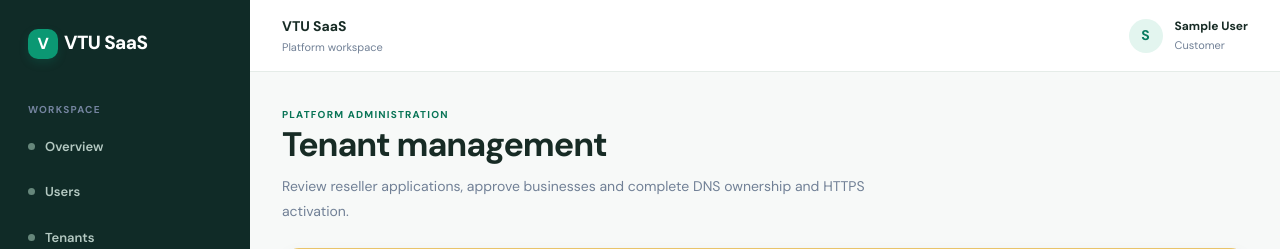
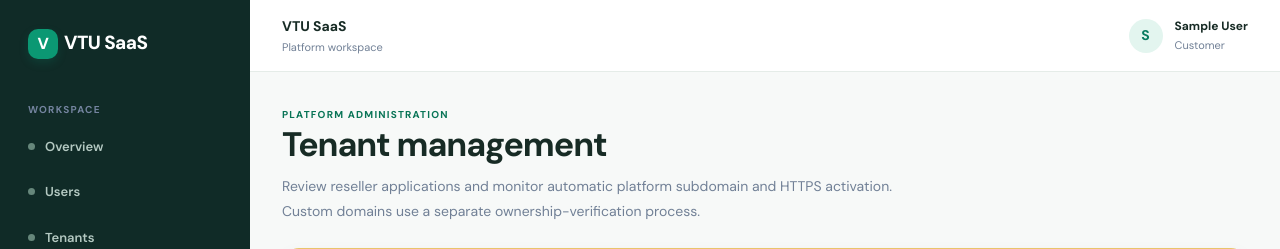
Before and after one commit to Martvic449/VTU-for-saas, a Laravel app: template resources/views/platform/tenants.blade.php in a window 1280 px wide. Shown: the top 249 px of the page. Run offline with Laravel 12, Linux system fonts and the light colour scheme; the template is opened without the code that fills it, so the values that code supplies are empty; the visitor is signed in with stand-in values (Sample User, id 1); parts of the project's set-up code (start-up, migrations or seed data) failed here and were passed over.

Commit message:
Clarify platform-managed subdomain verification workflow

```diff
--- a/resources/views/platform/tenants.blade.php
+++ b/resources/views/platform/tenants.blade.php
@@ -1,7 +1,7 @@
 @extends('layouts.app')
 @section('title','Tenant management')
 @section('content')
-<div class="section-head"><span class="section-kicker">Platform administration</span><h1 class="title">Tenant management</h1><p class="section-intro">Review reseller applications, approve businesses and complete DNS ownership and HTTPS activation.</p></div>
+<div class="section-head"><span class="section-kicker">Platform administration</span><h1 class="title">Tenant management</h1><p class="section-intro">Review reseller applications and monitor automatic platform subdomain and HTTPS activation. Custom domains use a separate ownership-verification process.</p></div>
 @if($errors->any())<div class="alert" style="background:#fff0ef;color:#a52b24">{{ $errors->first() }}</div>@endif
 @if(session('domain_challenge'))@php($challenge=session('domain_challenge'))<div class="card" style="margin:18px 0;border-color:#e9c46a"><h3 style="margin-top:0">DNS verification record for {{ $challenge['hostname'] }}</h3><p>Add this TXT record in the DNS manager for the reseller domain. It expires at {{ $challenge['expires_at'] }}.</p><div class="field"><label>Record type</label><input readonly value="{{ $challenge['record_type'] }}"></div><div class="field"><label>Record name / host</label><input readonly value="{{ $challenge['record_name'] }}"></div><div class="field"><label>Record value</label><input readonly value="{{ $challenge['record_value'] }}"></div><p class="muted">After DNS propagation, use Verify DNS below. The token is stored hashed and cannot be retrieved again; issue a new challenge if it expires.</p></div>@endif
 @if(auth()->user()->hasRole('super-admin'))<div class="card" style="margin:22px 0"><h3 style="margin-top:0">Create tenant</h3><form method="post" action="{{ route('platform.tenants.create') }}" class="row">@csrf<div class="field" style="flex:2;min-width:180px;margin:0"><label>Business name</label><input name="name" required maxlength="160"></div><div class="field" style="flex:1;min-width:150px;margin:0"><label>Subdomain slug</label><input name="slug" required maxlength="50" pattern="[A-Za-z0-9_-]+"></div><div class="field" style="flex:1;min-width:190px;margin:0"><label>Owner email (optional)</label><input name="owner_email" type="email" placeholder="Existing account email"></div><button class="btn" type="submit">Create tenant</button></form></div>@endif
@@ -13,11 +13,7 @@
  @forelse($tenant->domains as $domain)
  <div style="border:1px solid var(--line);border-radius:12px;padding:15px;margin:10px 0">
   <div class="row"><strong>{{ $domain->hostname }}</strong><span class="pill {{ $domain->verified_at ? 'active' : 'pending' }}">DNS {{ $domain->verified_at ? 'verified' : 'pending' }}</span><span class="pill {{ $domain->tls_status==='active' ? 'active' : 'pending' }}">HTTPS {{ $domain->tls_status }}</span></div>
-  @if(auth()->user()->hasRole('super-admin'))
-   <div class="row" style="justify-content:flex-start;margin-top:12px">
-    @if(!$domain->verified_at)<form method="post" action="{{ route('platform.tenant-domains.challenge',$domain->id) }}">@csrf<button class="btn secondary" type="submit">Generate DNS TXT challenge</button></form><form method="post" action="{{ route('platform.tenant-domains.verify',$domain->id) }}" class="row">@csrf<div class="field" style="margin:0"><input name="reason" required minlength="8" maxlength="500" placeholder="Verification reason"></div><button class="btn" type="submit">Verify DNS record</button></form>@elseif($domain->tls_status!=='active')<form method="post" action="{{ route('platform.tenant-domains.tls',$domain->id) }}" class="row">@csrf<div class="field" style="margin:0"><input name="reason" required minlength="8" maxlength="500" placeholder="HTTPS activation reason"></div><button class="btn" type="submit">Check HTTPS & activate</button></form>@else<span class="muted">Domain is verified and HTTPS is active.</span>@endif
-   </div>
-  @endif
+  <p class="muted" style="font-size:12px;margin-top:12px">This is a platform-managed reseller subdomain. DNS ownership is inherited from the platform wildcard record; no per-reseller TXT record is required. HTTPS status updates automatically when the subdomain is reached over a valid HTTPS connection.</p>
  </div>
  @empty<p class="muted">No domain has been assigned to this tenant.</p>@endforelse
  <p class="muted" style="font-size:12px">Created {{ $tenant->created_at->format('d M Y H:i') }}</p>
```
